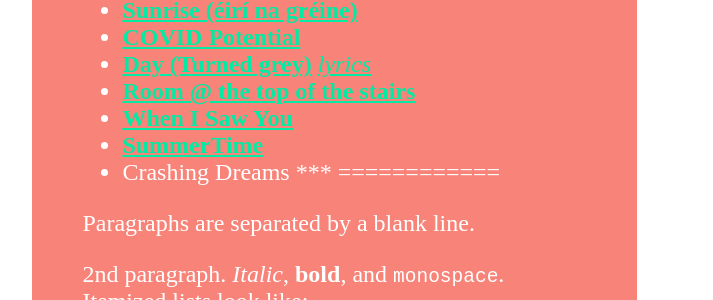
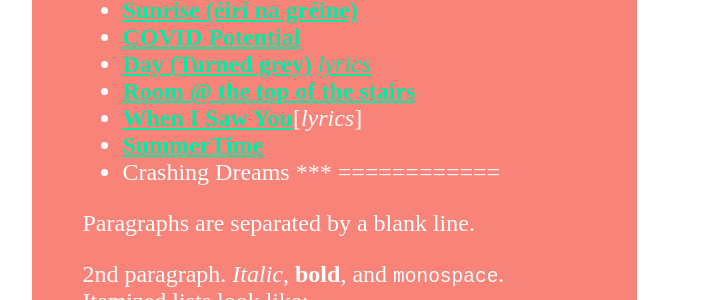
Before and after one commit to hexdump/lizarae.me, a Jekyll site: the page built from index.md, in a window 1280 px wide and 900 px high. Shown: the part 396-696 px from the top of the window, without its empty margins (232-945 px from the left). Built offline with Jekyll 4.4.1, drawn with Linux system fonts in a browser that asks for light colours; some web fonts are replaced.

Commit message:
Update index.md

```diff
--- a/index.md
+++ b/index.md
@@ -15,7 +15,7 @@ link1: mailto:beth@tecalliance.org
 * [**COVID Potential**](http://lizarae.me/assets/2%20COVID%20Potential%20-%206_12%20-%20Liza%20Rae.mp3)
 * [**Day (Turned grey)**](http://lizarae.me/assets/3%20Day%20(Turned%20Grey)%20by%20Liza%20Rae%20-%208_15.mp3) [*lyrics*](http://lizarae.me/assets/The%20Day%20(turned%20grey)%20by%20Liza%20Rae.pdf)
 * [**Room @ the top of the stairs**](https://lizarae.me/assets/4%20Room%206_19.mp3)
-* [**When I Saw You**](https://lizarae.me/assets/5%20When%20I%20Saw%20You%20-%20EQ%20-%205:20:20%2C%203.58%20PM.mp3)
+* [**When I Saw You**](https://lizarae.me/assets/5%20When%20I%20Saw%20You%20-%20EQ%20-%205:20:20%2C%203.58%20PM.mp3)[*lyrics*]
 * [**SummerTime**](https://lizarae.me/assets/6%20Summertime%2C%20I%20feel%20fine....wav)
 * Crashing Dreams
 ***
```
